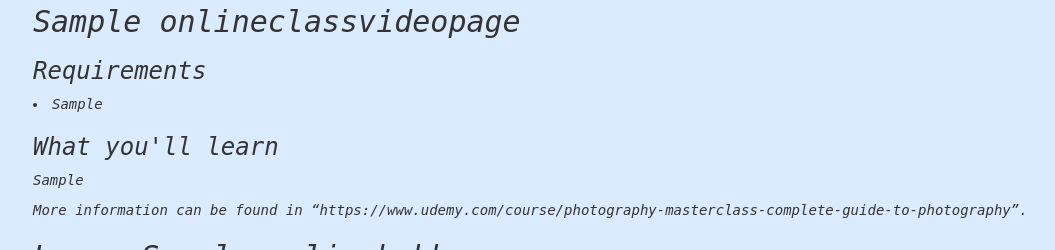
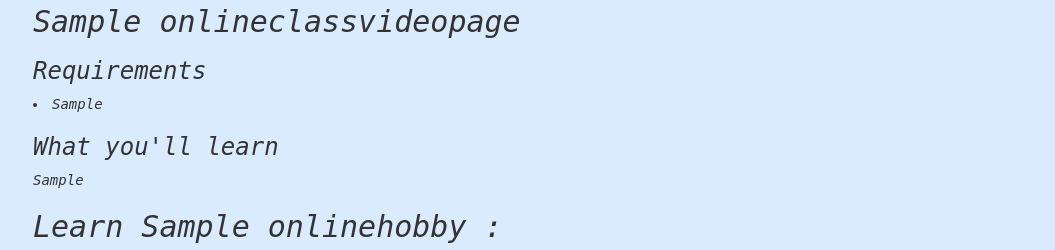
Before and after one commit to pubali25/ISQA4900_Group1, a Django app: page /User/online_hobby_video_page/1/ in a window 1280 px wide; the page is wider, and only the part inside the window is pictured. Shown: the part 195-445 px from the top of that part, without its empty margins (37-1092 px from the left). Run offline with Django 3.2, Linux system fonts and the light colour scheme; a user stored in the database is signed in; tables that the repository leaves empty hold one stand-in row (values such as "Sample post"); some libraries are stand-ins or nearby versions.

Commit message:
commented the citation line
commented the citation line

```diff
--- a/templates/onlineclassesbase.html
+++ b/templates/onlineclassesbase.html
@@ -16,7 +16,7 @@
         <h3>What you'll learn</h3>
         <p>{{ onlineclassvideos.class_goal }}</p>
 
-      <p>More information can be found in <cite><q>https://www.udemy.com/course/photography-masterclass-complete-guide-to-photography</q></cite>.</p>
+<!--       <p>More information can be found in <cite><q>https://www.udemy.com/course/photography-masterclass-complete-guide-to-photography</q></cite>.</p> -->
         <h2>Learn {{ onlineclassvideos.online_hobby_name }} : </h2>
         {# this splits video links so that it will display lesson1 video - Apr 9 2020  #}
         {% with onlineclassvideos.class_video_links|split:"," as class_video_links_list %}
```
